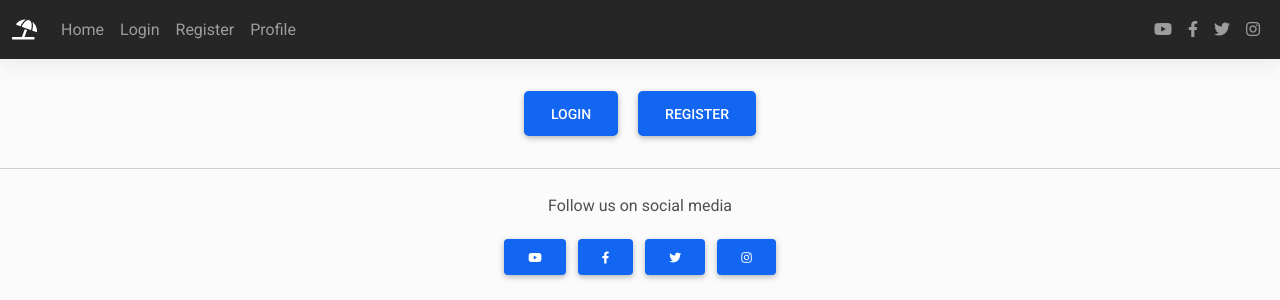
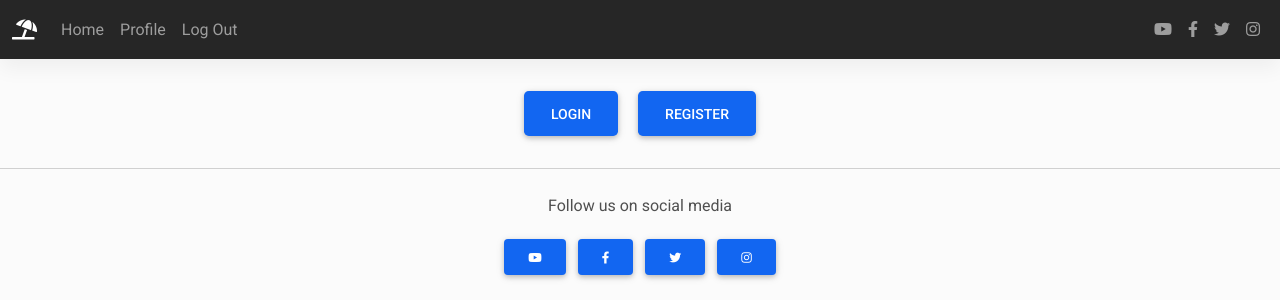
Before and after one commit to michaelhesch/ci-ms-3, a Flask app: page / in a window 1280 px wide. Shown: the top 300 px of the page. Run offline with Flask 2, Linux system fonts and the light colour scheme; the visitor is signed in with stand-in values (Sample User, id 1); some libraries are stand-ins or nearby versions.

Commit message:
Update templates for logout functionality

```diff
--- a/templates/base.html
+++ b/templates/base.html
@@ -35,7 +35,7 @@
         <nav class="navbar navbar-expand-lg navbar-dark bg-dark">
             <div class="container-fluid">
                 <!-- Navbar branding -->
-                <a class="navbar-brand" href="#">
+                <a class="navbar-brand" href="{{ url_for('home') }}">
                     <i class="fas fa-umbrella-beach"></i>
                 </a>
                 <button class="navbar-toggler" type="button" data-mdb-toggle="collapse"
@@ -49,16 +49,21 @@
                         <li class="nav-item">
                             <a class="nav-link" href="{{ url_for('home') }}">Home</a>
                         </li>
-                        <li class="nav-item">
-                            <a class="nav-link" href="{{ url_for('login') }}"
-                                rel="nofollow">Login</a>
-                        </li>
-                        <li class="nav-item">
-                            <a class="nav-link" href="{{ url_for('register') }}">Register</a>
-                        </li>
-                        <li class="nav-item">
-                            <a class="nav-link" href="{{ url_for('profile', username=session['user']) }}">Profile</a>
-                        </li>
+                        {% if session.user %}
+                                <li class="nav-item">
+                                    <a class="nav-link" href="{{ url_for('profile', username=session['user']) }}">Profile</a>
+                                </li>
+                                <li class="nav-item">
+                                    <a class="nav-link" href="{{ url_for('logout') }}">Log Out</a>
+                                </li>
+                            {% else %}
+                                <li class="nav-item">
+                                    <a class="nav-link" href="{{ url_for('login') }}">Login</a>
+                                </li>
+                                <li class="nav-item">
+                                    <a class="nav-link" href="{{ url_for('register') }}">Register</a>
+                                </li>
+                        {% endif %}
                     </ul>
                     <!-- Social Icons -->
                     <ul class="navbar-nav d-flex flex-row">
```
Also changed, not shown: templates/index.html (indentation only).
